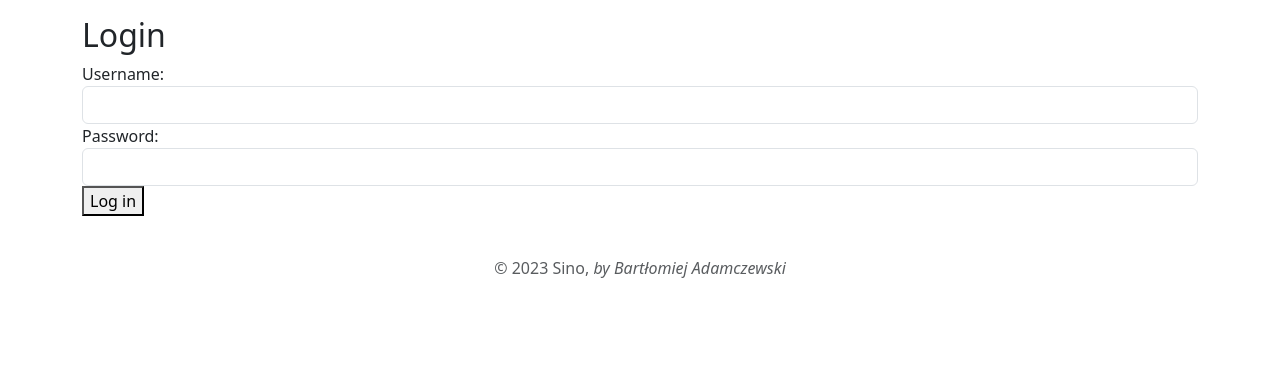
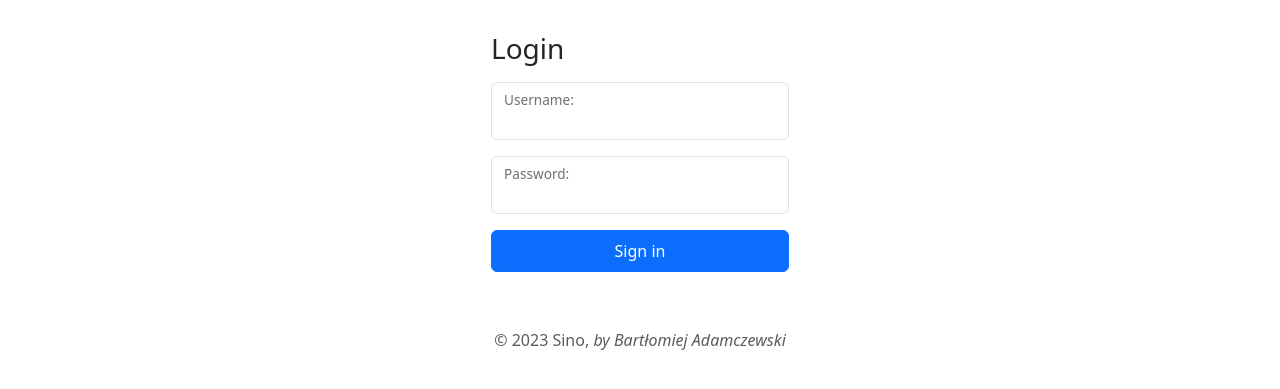
Before and after one commit to BartAdamPOZ/MyBlog, a PHP site: page /login.php in a window 1280 px wide. Shown: the part 104-493 px from the top of the page. Run offline with PHP 8.4, Linux system fonts and the light colour scheme.

Commit message:
Added basic styling for login form.

```diff
--- a/css/styles.css
+++ b/css/styles.css
@@ -13,3 +13,12 @@ ul#index {
   flex-grow: 0;
   align-items: center;
 }
+
+.form-signin {
+  max-width: 330px;
+  padding: 1rem;
+}
+
+.form-floating {
+  padding: 0 0 1rem 0;
+}
--- a/login.php
+++ b/login.php
@@ -18,24 +18,29 @@ if ($_SERVER["REQUEST_METHOD"] == "POST"){
 }
 ?>
 <?php require 'includes/header.php'; ?>
-<h2>Login</h2>
 
-<?php if ( ! empty($error)) : ?>
+<div class="form-signin w-100 m-auto">
+  <h1 class="h3 mb-3 fw-normal">Login</h1>
+
+  <?php if ( ! empty($error)) : ?>
   <p><?= $error ?></p>
-<?php endif;?>
+  <?php endif;?>
 
-<form method='post'>
-  <div class="form-group">
-    <label for="username">Username: </label>
-    <input type="text" id="username" name="username" class="form-control">
-  </div>
+  <form method='post'>
 
-  <div class="form-group">
-    <label for="password">Password: </label>
-    <input type="password" id="password" name="password" class="form-control">
-  </div>
+    <div class="form-floating">
 
-  <button>Log in</button>
-</form>
+      <input type="text" id="username" name="username" class="form-control">
+      <label for="username">Username: </label>
 
+    </div>
+    <div class="form-floating">
+
+      <input type="password" id="password" name="password" class="form-control">
+      <label for="password">Password: </label>
+    </div>
+
+    <button class="btn btn-primary w-100 py-2" type="submit">Sign in</button>
+  </form>
+</div>
 <?php require 'includes/footer.php'; ?>
```
